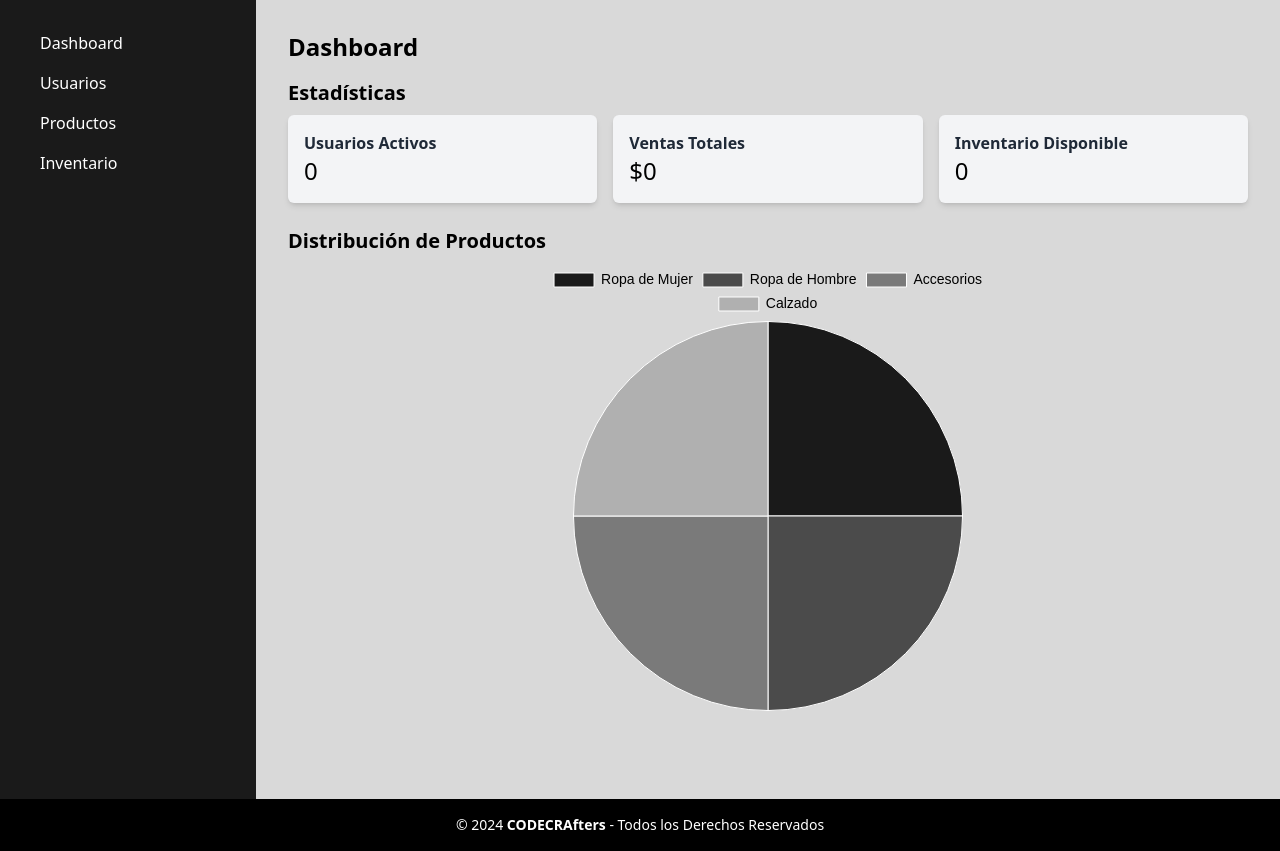
After one commit to Ficoo11/Proyecto_Hinc, a Django app: page /paneladmin in a window 1280 px wide. The commit adds this page. Shown: the part 97-948 px from the top of the page. Run offline with Django 5.2, Linux system fonts and the light colour scheme; some libraries are stand-ins or nearby versions.

Commit message:
Vista panel admin

```diff
--- a/hinc/prjhinc/apphinc/templates/index.html
+++ b/hinc/prjhinc/apphinc/templates/index.html
@@ -32,7 +32,7 @@
                     </button>
                     <div id="userMenu" class="hidden fixed right-4 top-20 w-48 bg-white rounded-lg shadow-xl z-[9999] border border-gray-200">
                         <a href="#" class="block px-4 py-3 text-gray-800 hover:bg-gray-100 rounded-t-lg transition-colors duration-200">Configuración</a>
-                        <a href="{% url 'admin:index' %}" class="block px-4 py-3 text-gray-800 hover:bg-gray-100 transition-colors duration-200">Panel</a>
+                        <a href="{% url 'paneladmin' %}" class="block px-4 py-3 text-gray-800 hover:bg-gray-100 transition-colors duration-200">Panel</a>
                         <a href="{% url 'logout' %}" class="block px-4 py-3 text-gray-800 hover:bg-gray-100 rounded-b-lg transition-colors duration-200">Cerrar Sesión</a>
                     </div>
                 </div>
--- /dev/null
+++ b/hinc/prjhinc/apphinc/templates/paneladmin.html
@@ -0,0 +1,150 @@
+<!DOCTYPE html>
+<html lang="en">
+<head>
+    <meta charset="UTF-8">
+    <meta name="viewport" content="width=device-width, initial-scale=1.0">
+    <title>Hinc - Admin Panel</title>
+    <link rel="stylesheet" href="https://cdnjs.cloudflare.com/ajax/libs/font-awesome/6.4.2/css/all.min.css">
+    <script src="https://cdn.tailwindcss.com"></script>
+    <script src="https://cdn.jsdelivr.net/npm/chart.js"></script>
+    <link rel="shortcut icon" href="Img/Hinc.png" type="image/x-icon">
+</head>
+<body class="bg-black font-sans">
+    <!-- Header -->
+    <header class="relative h-24 overflow-hidden z-10">
+        <video class="absolute w-full h-full object-cover z-0" autoplay muted loop>
+            <source src="Img/Hinc.mp4" type="video/mp4">
+        </video>
+        <nav class="absolute w-full h-full flex items-center justify-between px-6 z-20 bg-black/60 backdrop-blur-sm">
+            <a href="index.html"><img src="Img/Hinc.png" alt="Hinc Logo" class="w-6 h-10"></a>
+            <h1 class="text-2xl text-white font-bold absolute left-1/2 transform -translate-x-1/2">Panel Admin</h1>
+            <button id="userMenuBtn" class="text-white text-base p-2 hover:bg-white hover:text-black rounded-md transition-all duration-300">
+                <i class="fa-solid fa-user"></i>
+            </button>
+        </nav>
+        <div id="userMenu" class="hidden fixed right-4 top-20 w-48 bg-white rounded-lg shadow-xl z-[9999] border border-gray-200">
+            <a href="#" class="block px-4 py-3 text-gray-800 hover:bg-gray-100 rounded-t-lg transition-colors duration-200">Configuración</a>
+            <a href="{% url 'index' %}" class="block px-4 py-3 text-gray-800 hover:bg-gray-100 transition-colors duration-200">Volver al Inicio</a>
+            <a href="{% url 'logout' %}" class="block px-4 py-3 text-gray-800 hover:bg-gray-100 rounded-b-lg transition-colors duration-200">Cerrar Sesión</a>
+        </div>
+    </header>
+
+    <!-- Main Content -->
+    <div class="flex min-h-screen">
+        <!-- Sidebar -->
+        <aside class="w-64 bg-[#1a1a1a] text-white p-6 z-0">
+            <ul>
+                <li>
+                    <button onclick="showPanel('dashboard')" class="w-full text-left py-2 px-4 hover:bg-black/80 rounded-md transition-all duration-300">Dashboard</button>
+                </li>
+                <li>
+                    <button onclick="showPanel('users')" class="w-full text-left py-2 px-4 hover:bg-black/80 rounded-md transition-all duration-300">Usuarios</button>
+                </li>
+                <li>
+                    <button onclick="showPanel('products')" class="w-full text-left py-2 px-4 hover:bg-black/80 rounded-md transition-all duration-300">Productos</button>
+                </li>
+                <li>
+                    <button onclick="showPanel('inventory')" class="w-full text-left py-2 px-4 hover:bg-black/80 rounded-md transition-all duration-300">Inventario</button>
+                </li>
+            </ul>
+        </aside>
+
+        <!-- Main Panel -->
+        <main class="flex-1 p-8 bg-white/85 backdrop-blur-sm z-0">
+            <div id="dashboardPanel" class="panel">
+                <h2 class="text-2xl font-bold text-black mb-4">Dashboard</h2>
+                <div class="mb-6">
+                    <h3 class="text-xl font-semibold text-black mb-2">Estadísticas</h3>
+                    <div class="grid grid-cols-1 md:grid-cols-3 gap-4 mb-6">
+                        <div class="p-4 bg-gray-100 rounded-md shadow-md hover:shadow-lg transition-shadow duration-300">
+                            <h4 class="font-semibold text-gray-800">Usuarios Activos</h4>
+                            <p class="text-2xl text-black">0</p>
+                        </div>
+                        <div class="p-4 bg-gray-100 rounded-md shadow-md hover:shadow-lg transition-shadow duration-300">
+                            <h4 class="font-semibold text-gray-800">Ventas Totales</h4>
+                            <p class="text-2xl text-black">$0</p>
+                        </div>
+                        <div class="p-4 bg-gray-100 rounded-md shadow-md hover:shadow-lg transition-shadow duration-300">
+                            <h4 class="font-semibold text-gray-800">Inventario Disponible</h4>
+                            <p class="text-2xl text-black">0</p>
+                        </div>
+                    </div>
+                </div>
+                <div>
+                    <h3 class="text-xl font-semibold text-black mb-2">Distribución de Productos</h3>
+                    <div class="max-w-md mx-auto">
+                        <canvas id="productChart"></canvas>
+                    </div>
+                </div>
+            </div>
+            <div id="usersPanel" class="panel hidden">
+                <h2 class="text-2xl font-bold text-black mb-4">Panel Usuarios</h2>
+                <p class="text-gray-600">Contenido provisional para la gestión de usuarios.</p>
+            </div>
+            <div id="productsPanel" class="panel hidden">
+                <h2 class="text-2xl font-bold text-black mb-4">Productos</h2>
+                <p class="text-gray-600">Contenido provisional para la gestión de productos.</p>
+            </div>
+            <div id="inventoryPanel" class="panel hidden">
+                <h2 class="text-2xl font-bold text-black mb-4">Inventario</h2>
+                <p class="text-gray-600">Contenido provisional para la gestión de inventario.</p>
+            </div>
+        </main>
+    </div>
+
+    <!-- Footer -->
+    <footer class="bg-black text-center py-4 z-0">
+        <p class="text-sm text-white">&copy; 2024 <b>CODECRAfters</b> - Todos los Derechos Reservados</p>
+    </footer>
+
+    <script>
+        // User Menu Dropdown
+        const userMenuBtn = document.getElementById('userMenuBtn');
+        const userMenu = document.getElementById('userMenu');
+        userMenuBtn.addEventListener('click', () => {
+            userMenu.classList.toggle('hidden');
+        });
+
+        // Panel Switching
+        function showPanel(panelId) {
+            document.querySelectorAll('.panel').forEach(panel => panel.classList.add('hidden'));
+            document.getElementById(`${panelId}Panel`).classList.remove('hidden');
+        }
+
+        // Pie Chart for Product Distribution
+        const ctx = document.getElementById('productChart').getContext('2d');
+        new Chart(ctx, {
+            type: 'pie',
+            data: {
+                labels: ['Ropa de Mujer', 'Ropa de Hombre', 'Accesorios', 'Calzado'],
+                datasets: [{
+                    data: [1, 1, 1, 1],
+                    backgroundColor: [
+                        '#1a1a1a',
+                        '#4b4b4b',
+                        '#7a7a7a',
+                        '#b0b0b0'
+                    ],
+                    borderColor: '#ffffff',
+                    borderWidth: 1
+                }]
+            },
+            options: {
+                responsive: true,
+                plugins: {
+                    legend: {
+                        position: 'top',
+                        labels: {
+                            color: '#000000',
+                            font: {
+                                size: 14,
+                                family: 'sans-serif'
+                            }
+                        }
+                    }
+                }
+            }
+        });
+    </script>
+</body>
+</html>
--- a/hinc/prjhinc/apphinc/urls.py
+++ b/hinc/prjhinc/apphinc/urls.py
@@ -5,4 +5,5 @@ urlpatterns = [
     path('', views.index, name='index'),
     path('form/', views.form_view, name='form'),
     path('logout/', views.logout_view, name='logout'),
+    path('paneladmin', views.paneladmin_view, name='paneladmin'),
 ]
--- a/hinc/prjhinc/apphinc/views.py
+++ b/hinc/prjhinc/apphinc/views.py
@@ -34,3 +34,6 @@ def form_view(request):
 def logout_view(request):
     logout(request)
     return redirect('form')
+
+def paneladmin_view(request):
+    return render(request, 'paneladmin.html')
```
